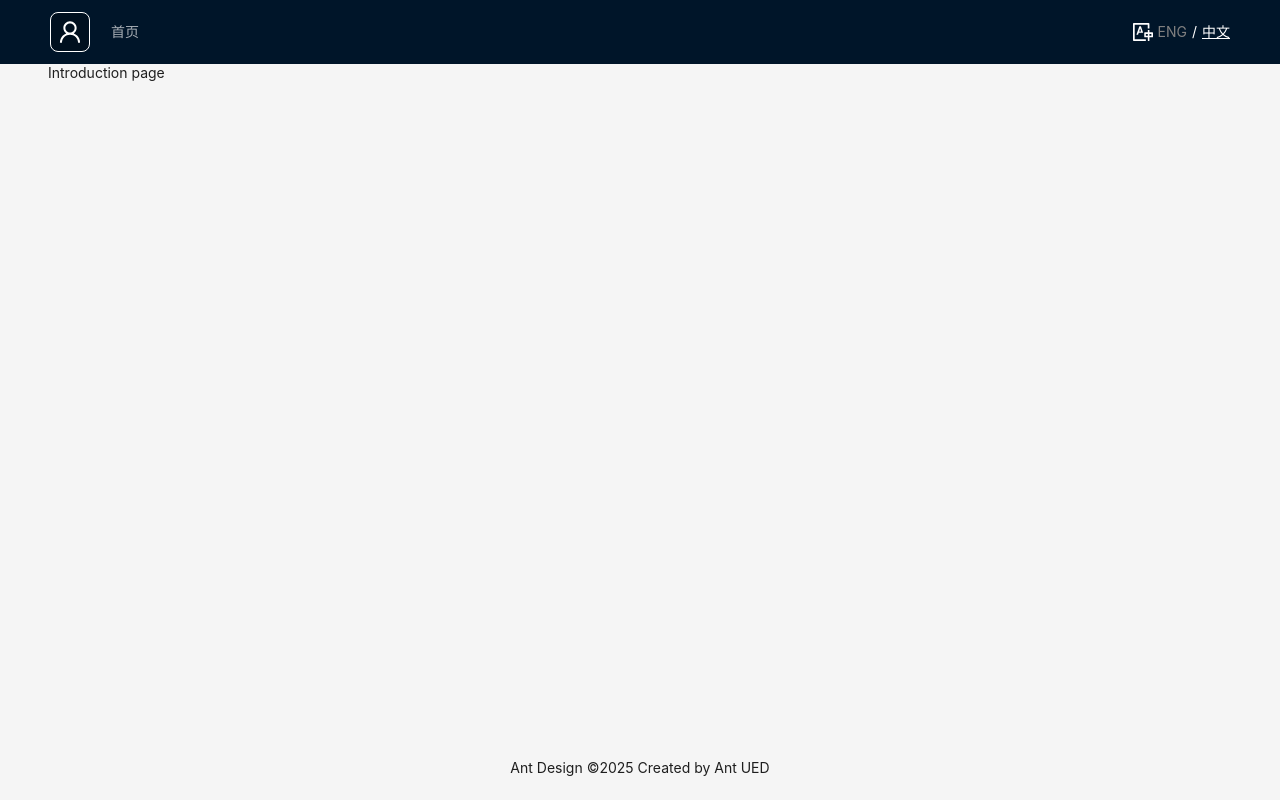
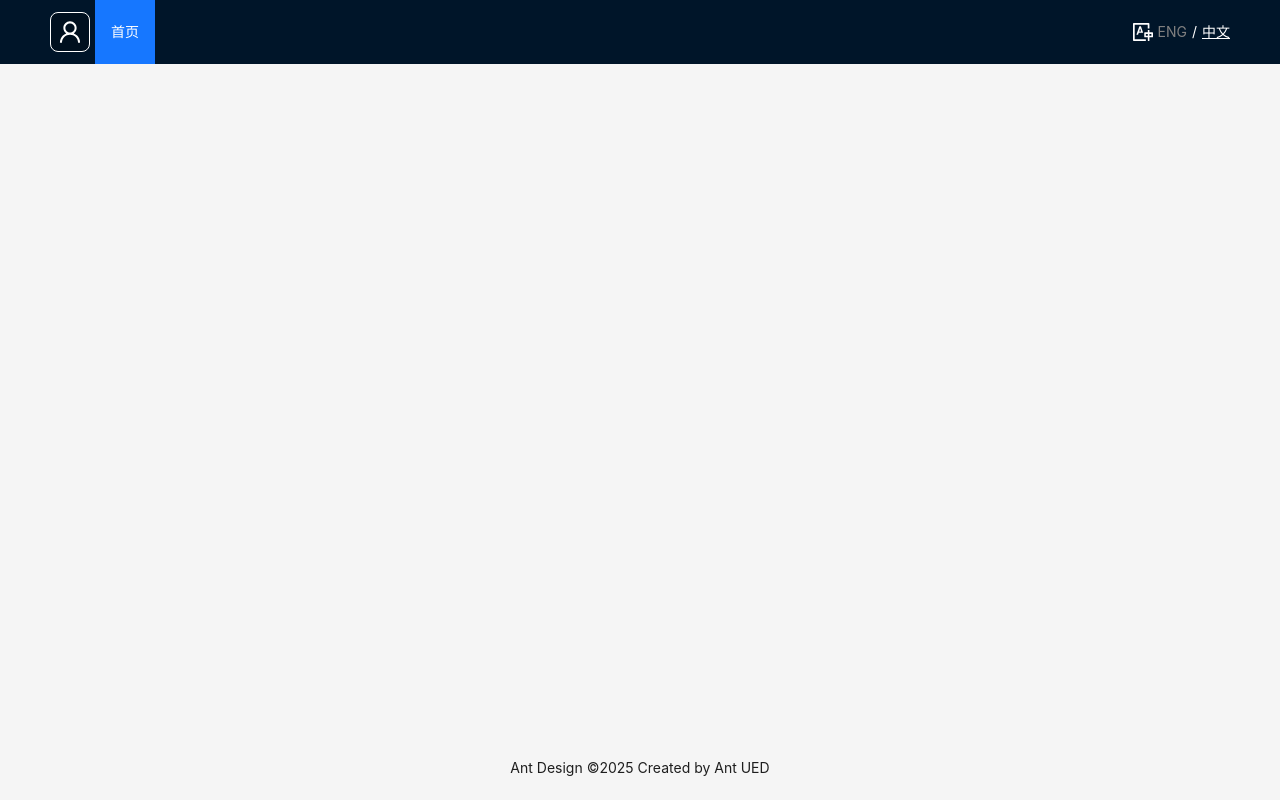
Before and after one commit to Syberseul/pet-sitting, a React (Vite) app: page /introduction in a window 1280 px wide. Built offline with nearby package versions, Linux system fonts and the light colour scheme; no server answers; sample sign-in values are in the browser's storage.

Commit message:
BUG fix - refresh page header tab match does not work && permission protection and redirection

```diff
--- a/src/Pages/Home/index.tsx
+++ b/src/Pages/Home/index.tsx
@@ -34,6 +34,20 @@ const App: React.FC = () => {
 
       setSelectedKey([routeKey]);
       navigate(routeKey);
+    } else {
+      try {
+        setSelectedKey([location.pathname]);
+        navigate(location.pathname);
+      } catch (err) {
+        location.pathname = "/";
+        let routeKey = location.pathname;
+        if (user.role === UserRole.ADMIN || user.role === UserRole.DEVELOPER)
+          routeKey = "/dashboard";
+        else routeKey = "/introduction";
+
+        setSelectedKey([routeKey]);
+        navigate(routeKey);
+      }
     }
   }, [location.pathname, user.role]);
 
--- a/src/router/ProtectedRoute.tsx
+++ b/src/router/ProtectedRoute.tsx
@@ -1,12 +1,35 @@
+import { UserRole } from "@/enums";
 import { useUserState } from "@/util/customHooks";
 import { Navigate, useLocation } from "react-router-dom";
 
-export const ProtectedRoutes = ({ children }: { children: JSX.Element }) => {
+interface RouteProps {
+  children: JSX.Element;
+  allowedRoles?: UserRole[];
+  noAccessRedirectTo?: string;
+}
+
+export const ProtectedRoutes = ({
+  children,
+  allowedRoles,
+  noAccessRedirectTo,
+}: RouteProps) => {
   const user = useUserState();
   const location = useLocation();
+
+  const userRole = user.role;
 
   if (!user.uid)
     return <Navigate to="/login" state={{ from: location }} replace />;
 
+  if (allowedRoles && !allowedRoles.includes(userRole)) {
+    const url = noAccessRedirectTo
+      ? noAccessRedirectTo
+      : [UserRole.ADMIN, UserRole.DEVELOPER].includes(userRole)
+      ? "/dashboard"
+      : "/introduction";
+
+    return <Navigate to={url} state={{ from: location }} replace />;
+  }
+
   return children;
 };
--- a/src/router/index.tsx
+++ b/src/router/index.tsx
@@ -3,6 +3,7 @@ import { createBrowserRouter } from "react-router-dom";
 import { lazy, Suspense } from "react";
 
 import { ProtectedRoutes } from "./ProtectedRoute";
+import { UserRole } from "@/enums";
 
 const lazyLoad = (factory: () => Promise<{ default: React.ComponentType }>) => {
   const Component = lazy(factory);
@@ -24,31 +25,53 @@ export const router = createBrowserRouter([
       },
       {
         path: "/details/:id?",
-        element: lazyLoad(() => import("@/Pages/Details")),
+        element: (
+          <ProtectedRoutes allowedRoles={[UserRole.ADMIN]}>
+            {lazyLoad(() => import("@/Pages/Details"))}
+          </ProtectedRoutes>
+        ),
       },
       {
         path: "/dashboard",
         element: (
-          <ProtectedRoutes>
+          <ProtectedRoutes allowedRoles={[UserRole.ADMIN, UserRole.DEVELOPER]}>
             {lazyLoad(() => import("@/Pages/Dashboard"))}
           </ProtectedRoutes>
         ),
       },
       {
         path: "/introduction",
-        element: lazyLoad(() => import("@/Pages/Introduction")),
+        element: (
+          <ProtectedRoutes
+            allowedRoles={[UserRole.DOG_OWNER, UserRole.VISITOR]}
+          >
+            {lazyLoad(() => import("@/Pages/Introduction"))}
+          </ProtectedRoutes>
+        ),
       },
       {
         path: "/owners",
-        element: lazyLoad(() => import("@/Pages/DogOwnerList")),
+        element: (
+          <ProtectedRoutes allowedRoles={[UserRole.ADMIN, UserRole.DEVELOPER]}>
+            {lazyLoad(() => import("@/Pages/DogOwnerList"))}
+          </ProtectedRoutes>
+        ),
       },
       {
         path: "/users",
-        element: lazyLoad(() => import("@/Pages/UserList")),
+        element: (
+          <ProtectedRoutes allowedRoles={[UserRole.ADMIN, UserRole.DEVELOPER]}>
+            {lazyLoad(() => import("@/Pages/UserList"))}
+          </ProtectedRoutes>
+        ),
       },
       {
         path: "/tours",
-        element: lazyLoad(() => import("@/Pages/TourList")),
+        element: (
+          <ProtectedRoutes allowedRoles={[UserRole.DOG_OWNER]}>
+            {lazyLoad(() => import("@/Pages/TourList"))}
+          </ProtectedRoutes>
+        ),
       },
     ],
   },
```
